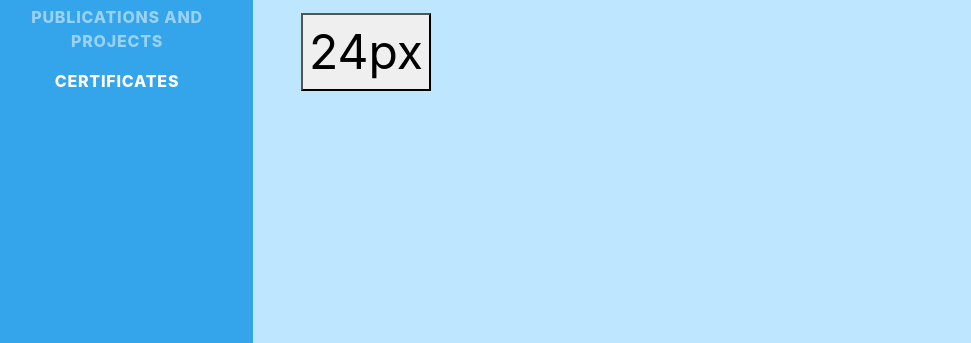
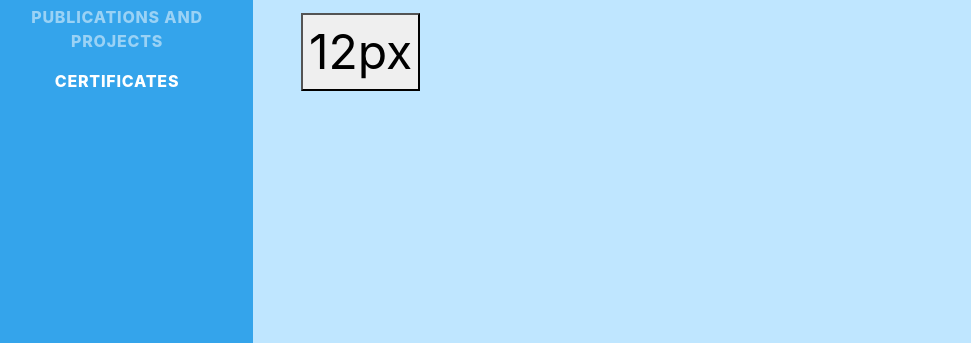
Before and after one commit to SatviKaul/SatviKaul.github.io, a plain HTML site: page index.html in a window 1280 px wide. Shown: the part 454-797 px from the top of the page, without its empty margins (19-990 px from the left). Drawn offline with nearby package versions, Linux system fonts and the light colour scheme; some icons are missing; a web font is replaced by a local one.

Commit message:
Update index.html

```diff
--- a/index.html
+++ b/index.html
@@ -58,7 +58,7 @@
                     </div>
                     <div class="resume-icons">
                          <ul class="list-inline dev-icons">
-                            <li><button class="button27">24px</button></a></li>
+                            <li><button class="button27">12px</button></a></li>
                             <li><a href="tel:+91-8700674199"><span class="iconify" data-icon="el:phone-alt" data-inline="false" style="color: #800000;"></span></a></li>
                              </div>
                 </div>
```
